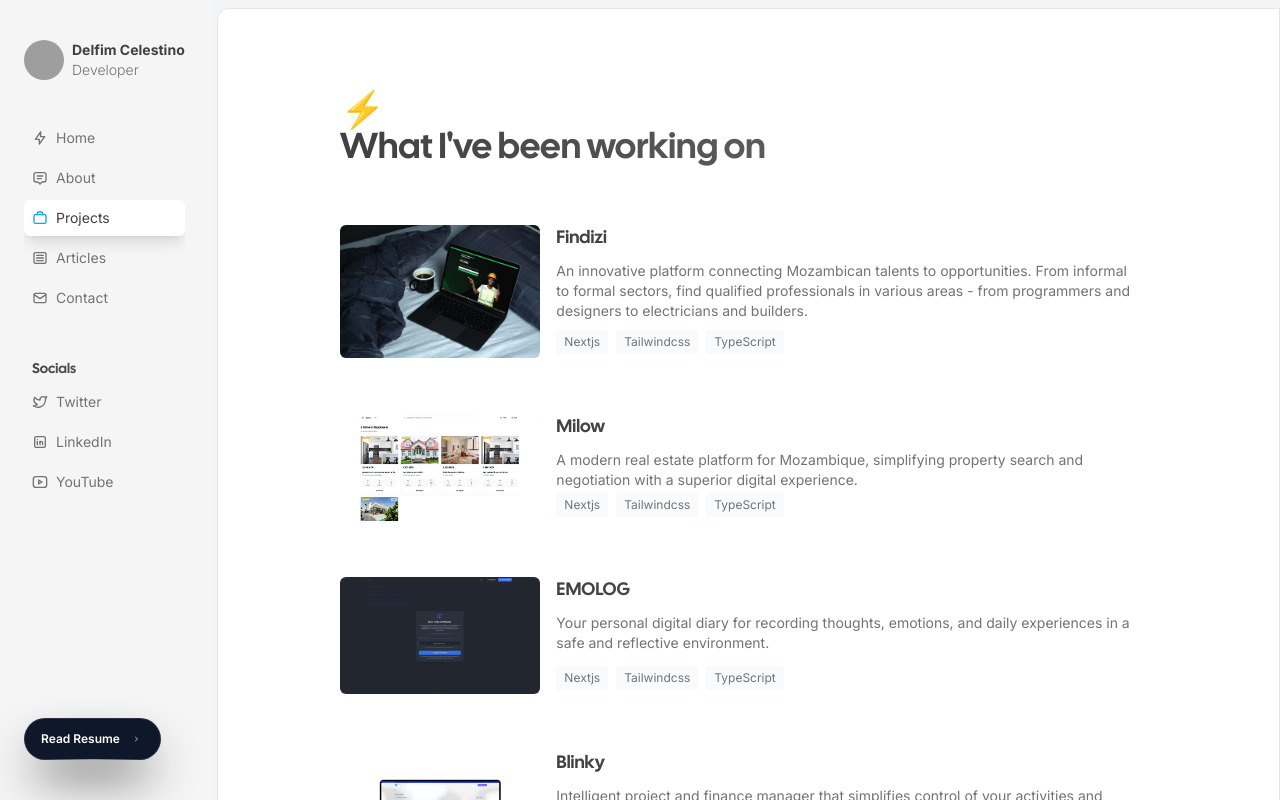
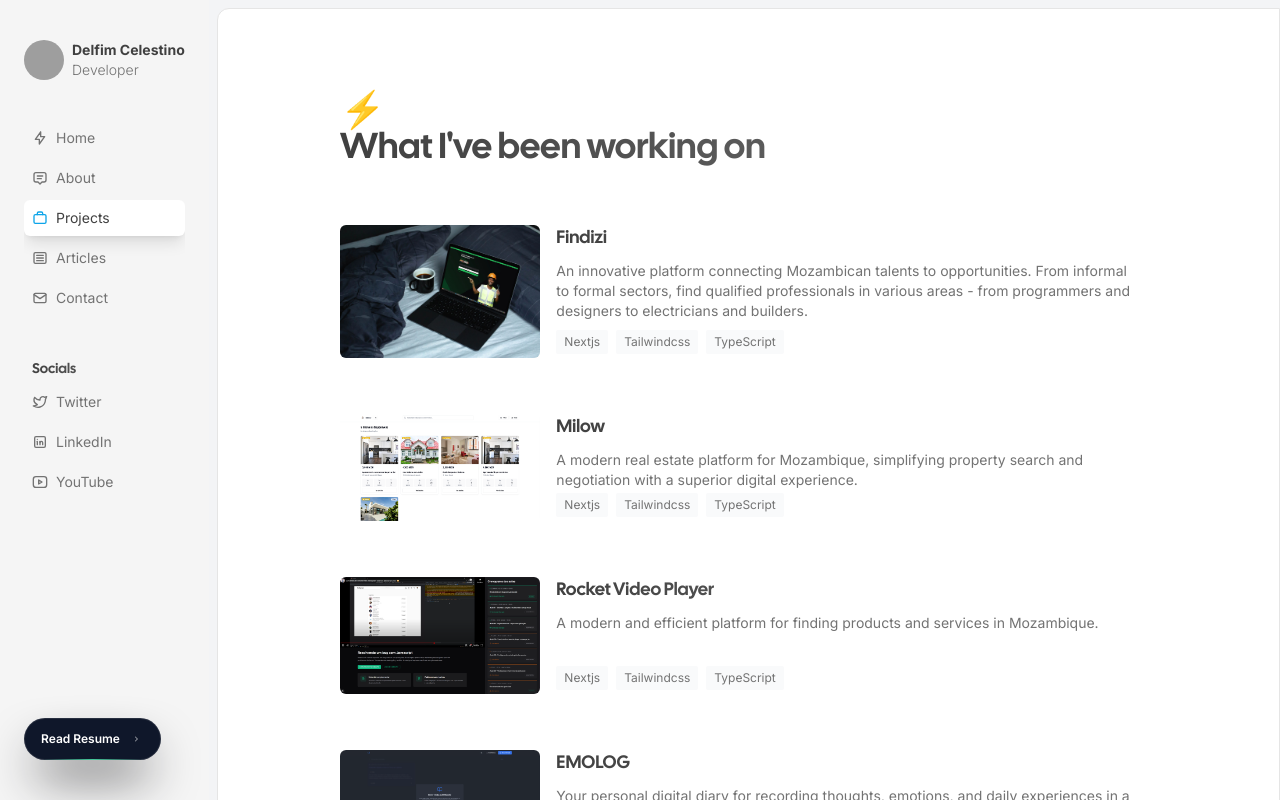
Before and after one commit to DelfimCelestino/portifolio-v2, a Next.js app: page /projects in a window 1280 px wide. Built offline with nearby package versions, Linux system fonts and the light colour scheme; grey boxes are pictures that could not be loaded.

Commit message:
Update products list: add Rocket Video Player product with details and images, and swap details between Zaphunt and Lumi products for clarity and accuracy.

```diff
--- a/src/constants/products.tsx
+++ b/src/constants/products.tsx
@@ -7,7 +7,7 @@ import blinkyImage from "public/images/blinky.jpg";
 import lumiImage from "public/images/lhumi.png";
 import zaphuntImage from "public/images/zaphunt.png";
 import zaphuntImage2 from "public/images/zaphunt2.png";
-
+import rocketVideoPlayerImage from "public/images/rocket-video-player.png";
 export const products = [
   {
     href: "https://www.findizi.com",
@@ -57,6 +57,23 @@ export const products = [
     ),
   },
   {
+    href: "https://rocket-video-player.vercel.app",
+    title: "Rocket Video Player",
+    description:
+      "A modern and efficient platform for finding products and services in Mozambique.",
+    thumbnail: rocketVideoPlayerImage,
+    images: [rocketVideoPlayerImage],
+    stack: ["Nextjs", "Tailwindcss", "TypeScript"],
+    slug: "rocket-video-player",
+    content: (
+      <div>
+        <p>
+          A modern video platform built with Next.js 14, React, and TailwindCSS.
+        </p>
+      </div>
+    ),
+  },
+  {
     href: "https://emolog.vercel.app",
     title: "EMOLOG",
     description:
@@ -97,6 +114,25 @@ export const products = [
     ),
   },
   {
+    href: "https://zaphunt.vercel.app",
+    title: "Zaphunt",
+    description:
+      "A modern and efficient platform for finding products and services in Mozambique.",
+    thumbnail: zaphuntImage,
+    images: [zaphuntImage, zaphuntImage2],
+    stack: ["Nextjs", "Tailwindcss", "TypeScript"],
+    slug: "zaphunt",
+    content: (
+      <div>
+        <p>
+          Zaphunt is a modern and efficient platform for finding products and
+          services in Mozambique. With a focus on usability and transparency, we
+          connect buyers, sellers, and landlords.
+        </p>
+      </div>
+    ),
+  },
+  {
     href: "https://lhumi.vercel.app",
     title: "Lumi",
     description:
@@ -116,23 +152,4 @@ export const products = [
       </div>
     ),
   },
-  {
-    href: "https://zaphunt.vercel.app",
-    title: "Zaphunt",
-    description:
-      "A modern and efficient platform for finding products and services in Mozambique.",
-    thumbnail: zaphuntImage,
-    images: [zaphuntImage, zaphuntImage2],
-    stack: ["Nextjs", "Tailwindcss", "TypeScript"],
-    slug: "zaphunt",
-    content: (
-      <div>
-        <p>
-          Zaphunt is a modern and efficient platform for finding products and
-          services in Mozambique. With a focus on usability and transparency, we
-          connect buyers, sellers, and landlords.
-        </p>
-      </div>
-    ),
-  },
 ];
```
Also changed, not shown: public/images/rocket-video-player.png (added).
